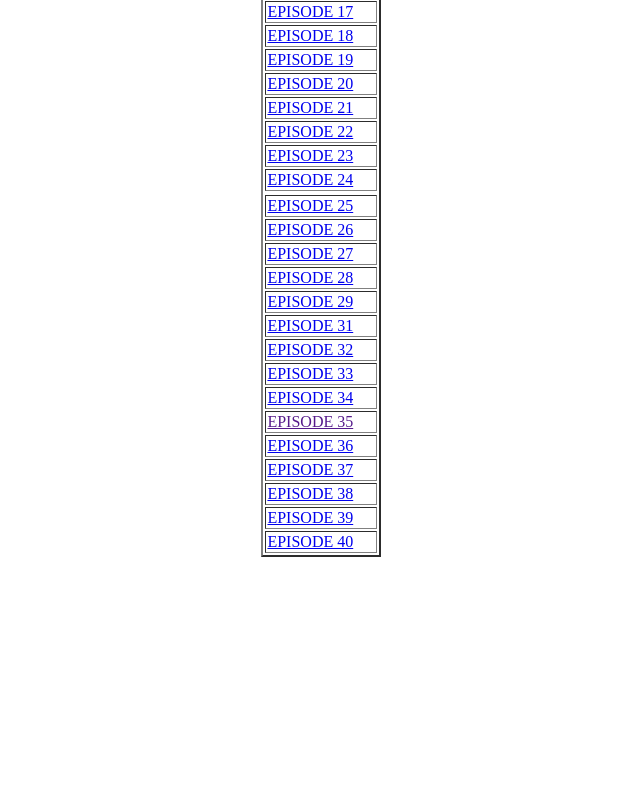
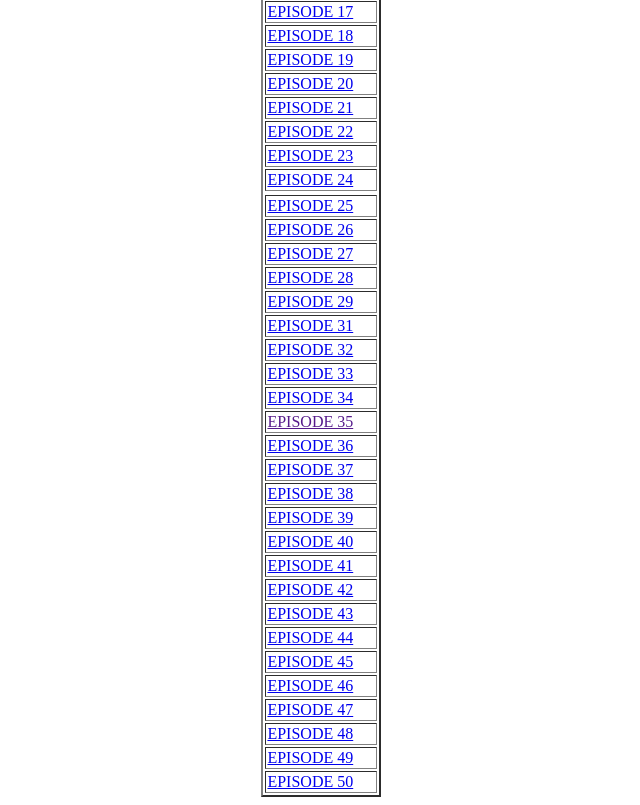
Before and after one commit to faysal2004/faysal2004.github.io, a plain HTML site: page am.html in a window 1280 px wide. Shown: the part 449-1254 px from the top of the page, without its empty margins (319-959 px from the left). Before the commit the page ends 1014 px from the top, so only its background shows below. Drawn offline with Linux system fonts and the light colour scheme.

Commit message:
Update am.html
Tr/a/td

```diff
--- a/am.html
+++ b/am.html
@@ -205,7 +205,56 @@
 <a href="https://youtu.be/pTzHsw-gKag" >EPISODE 40</a>
 </td>
 </tr>
-
+<tr>
+<td>
+<a href="https://youtu.be/ZeaF3QViMQg" >EPISODE 41</a>
+</td>
+</tr>
+<tr>
+<td>
+<a href="https://youtu.be/3cR7Q3lVsLE" >EPISODE 42</a>
+</td>
+</tr>
+<tr>
+<td>
+<a href="https://youtu.be/fXFuWJjnaEg" >EPISODE 43</a>
+</td>
+</tr>
+<tr>
+<td>
+<a href="https://youtu.be/DOs9j0qD9J8" >EPISODE 44</a>
+</td>
+</tr>
+<tr>
+<td>
+<a href="https://youtu.be/azvOoVcLgS0" >EPISODE 45</a>
+</td>
+</tr>
+<tr>
+<td>
+<a href="https://youtu.be/huwCS4RTGYM" >EPISODE 46</a>
+</td>
+</tr>
+<tr>
+<td>
+<a href="https://youtu.be/wZsftUyvYL8" >EPISODE 47</a>
+</td>
+</tr>
+<tr>
+<td>
+<a href="https://youtu.be/VQze-S-JVSU" >EPISODE 48</a>
+</td>
+</tr>
+<tr>
+<td>
+<a href="https://youtu.be/RimQjDpQ2RU" >EPISODE 49</a>
+</td>
+</tr>
+<tr>
+<td>
+<a href="https://youtu.be/FkSH8zTe--0" >EPISODE 50</a>
+</td>
+</tr>
 
 </section>
 </table>
```
